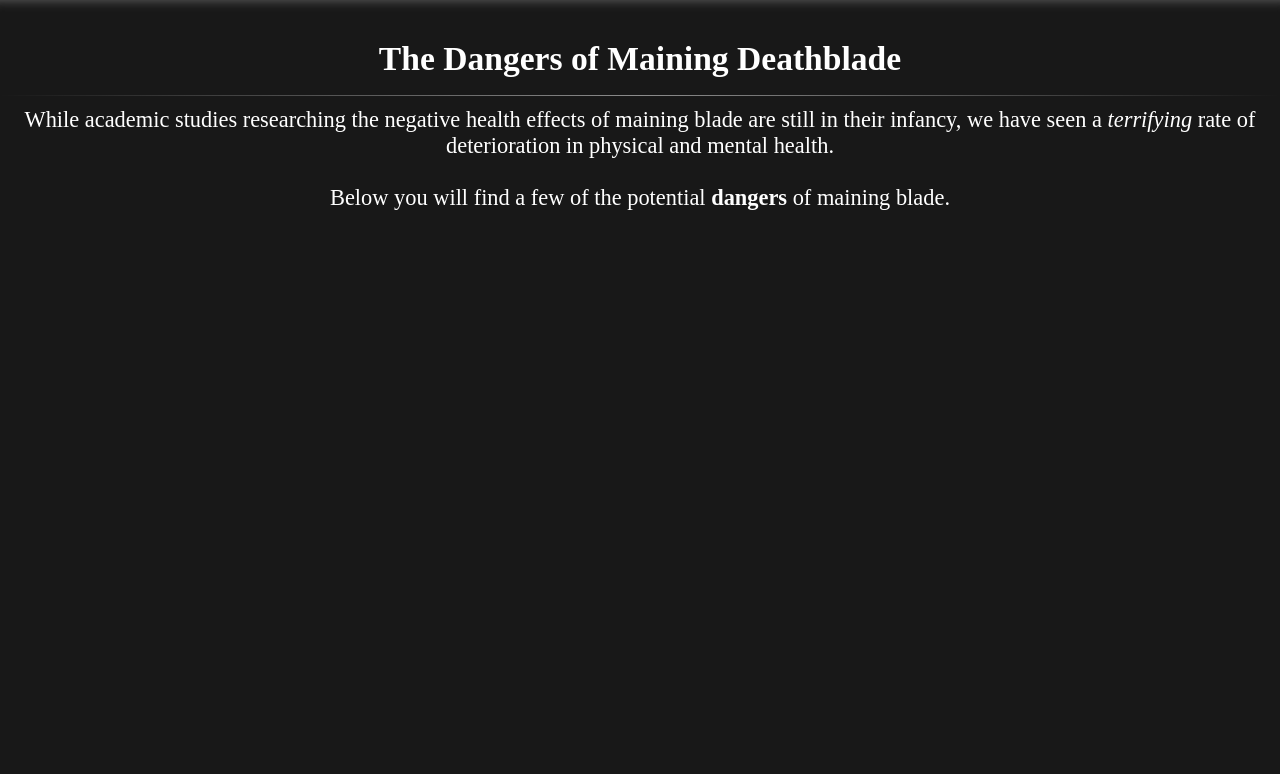
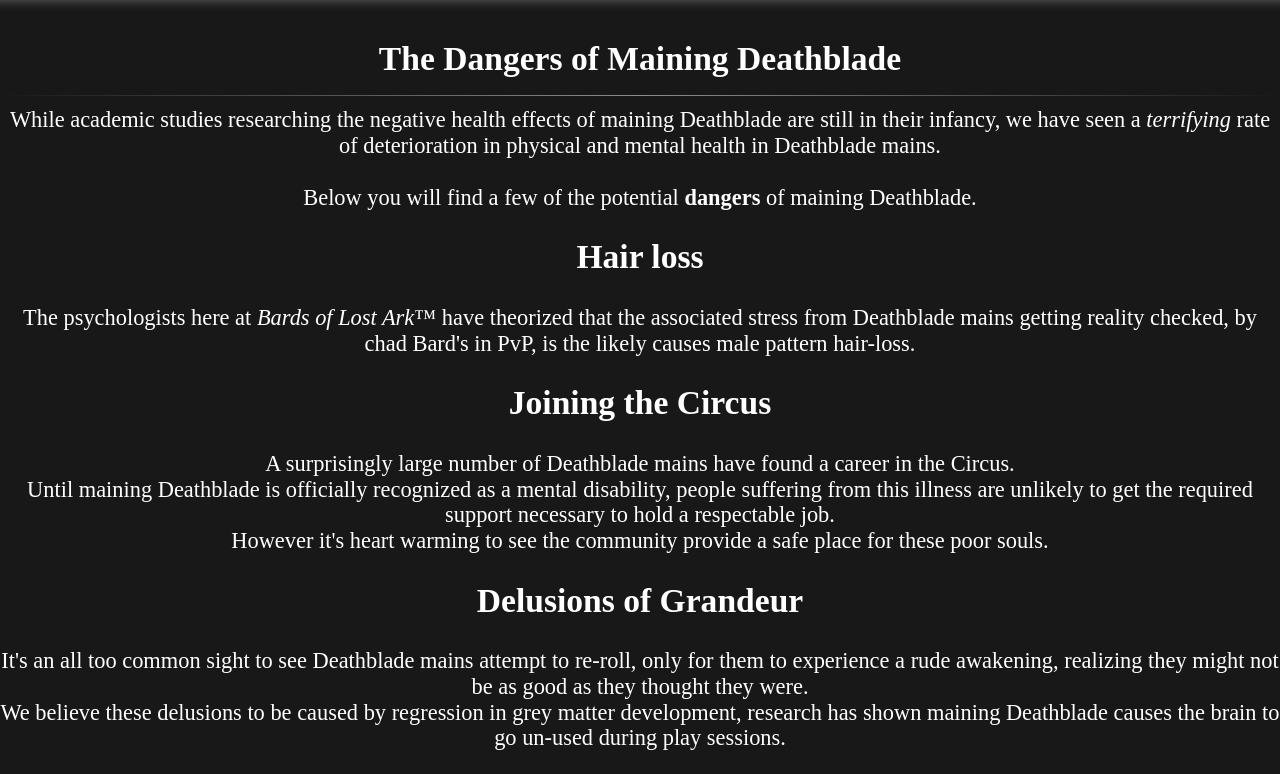
Before and after one commit to Parietic/Bards-of-Lost-Ark, a plain HTML site: page index.html in a window 1280 px wide. Shown: the part 800-1574 px from the top of the page. Before the commit the page ends 1033 px from the top, so only its background shows below. Drawn offline with Linux system fonts and the light colour scheme; a web font is replaced by a local one.

Commit message:
Articles added to dangers section

```diff
--- a/index.html
+++ b/index.html
@@ -85,22 +85,60 @@
 		<hr />
 
 		<main>
-			<header id="dangers">
+			<section id="dangers">
+				<header>
 					<h2>The Dangers of Maining Deathblade</h2>
 					<hr />
 					<p>
 						While academic studies researching the negative health
-					effects of maining blade are still in their infancy, we have
-					seen a <em>terrifying</em> rate of deterioration in physical
-					and mental health.<br /><br />
+						effects of maining Deathblade are still in their
+						infancy, we have seen a <em>terrifying</em> rate of
+						deterioration in physical and mental health in
+						Deathblade mains.<br /><br />
 						Below you will find a few of the potential
-					<strong>dangers</strong> of maining blade.
+						<strong>dangers</strong> of maining Deathblade.
 					</p>
 				</header>
 
+				<article>
+					<h2>Hair loss</h2>
+					<p>
+						The psychologists here at
+						<em>Bards of Lost Ark</em>&trade; have theorized that
+						the associated stress from Deathblade mains getting
+						reality checked, by chad Bard's in PvP, is the likely
+						causes male pattern hair-loss.
+					</p>
+				</article>
+				<article>
+					<h2>Joining the Circus</h2>
+					<p>
+						A surprisingly large number of Deathblade mains have
+						found a career in the Circus.<br />Until maining
+						Deathblade is officially recognized as a mental
+						disability, people suffering from this illness are
+						unlikely to get the required support necessary to hold a
+						respectable job.<br />However it's heart warming to see
+						the community provide a safe place for these poor souls.
+					</p>
+				</article>
+				<article>
+					<h2>Delusions of Grandeur</h2>
+					<p>
+						It's an all too common sight to see Deathblade mains
+						attempt to re-roll, only for them to experience a rude
+						awakening, realizing they might not be as good as they
+						thought they were.<br />We believe these delusions to be
+						caused by regression in grey matter development,
+						research has shown maining Deathblade causes the brain
+						to go un-used during play sessions.
+					</p>
+				</article>
+			</section>
+
+			<section id="our-team">
 				<article></article>
-
-			<article id="our-team"></article>
+			</section>
 		</main>
 
 		<!-- Footer -->
```
Lines whose indentation alone changed are shown as unchanged.
